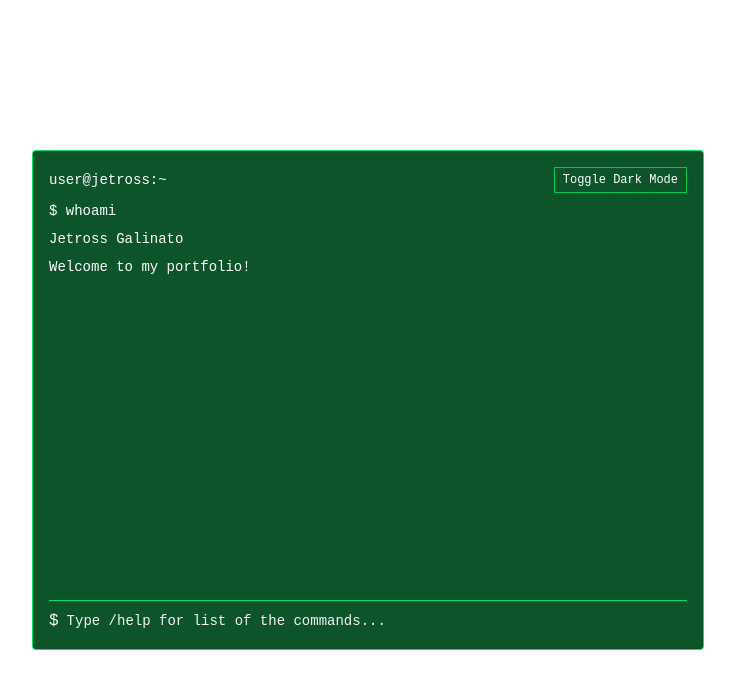
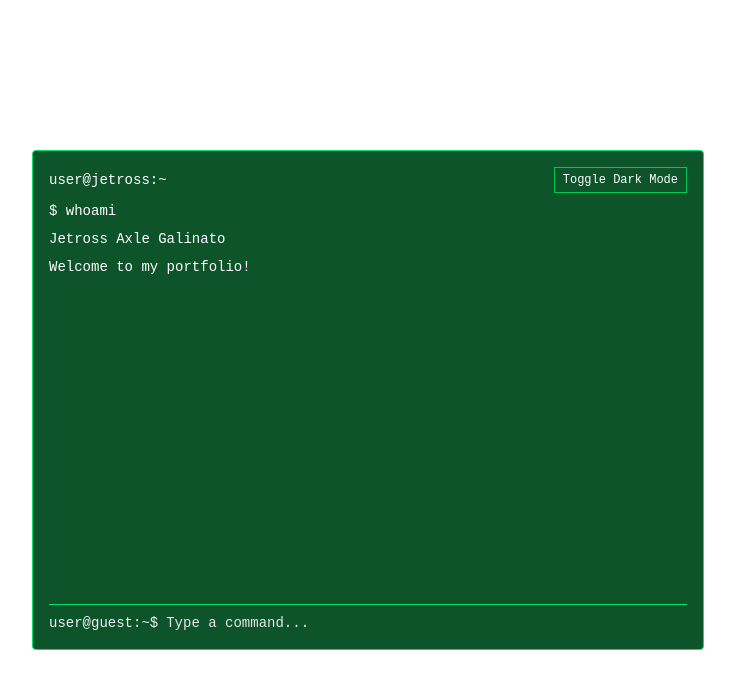
Before and after one commit to Jetrossgalinato/portfolio, a Next.js app: page / in a window 1280 px wide. Shown: the top 688 px of the page, without its empty margins (272-1007 px from the left). Built offline with nearby package versions, Linux system fonts and the light colour scheme.

Commit message:
added user@guest:~$ in input field

```diff
--- a/src/app/components/Terminal.tsx
+++ b/src/app/components/Terminal.tsx
@@ -28,7 +28,6 @@ const Terminal = () => {
           "Based in the Philippines",
           "3+ years of experience in backend development (APIs, databases, authentication)",
           "1+ year of experience in full-stack development using modern frameworks",
-          "Skilled in Django, PostgreSQL, REST APIs, React, Next.js, and more",
           "Tech-stack: Python, Django, PHP, Laravel, Reactjs, Next.js, TypeScript, PostgreSQL, MySQL"
         );
       } else if (command === "/projects") {
@@ -94,7 +93,7 @@ const Terminal = () => {
 
   return (
     <div className="min-h-screen flex items-center justify-center bg-[var(--background)] px-4 transition-all duration-300">
-      <div className="w-full max-w-2xl h-[500px] border border-green-400 rounded p-4 font-mono bg-green-900 dark:bg-black text-white dark:text-green-500 flex flex-col">
+      <div className="w-full max-w-2xl h-[500px] border border-green-400 rounded p-4 font-mono bg-green-900 dark:bg-black text-white dark:text-green-400 flex flex-col">
         <div className="flex justify-between items-center mb-2">
           <span className="text-sm">user@jetross:~</span>
           <button
@@ -111,7 +110,7 @@ const Terminal = () => {
           className="flex-1 overflow-y-auto space-y-2 mb-4 pr-1 text-sm"
         >
           <p>$ whoami</p>
-          <p>Jetross Galinato</p>
+          <p>Jetross Axle Galinato</p>
           <p>Welcome to my portfolio!</p>
           {history.map((line, idx) => (
             <p key={idx}>{line}</p>
@@ -119,14 +118,16 @@ const Terminal = () => {
         </div>
 
         <div className="flex items-center border-t border-green-400 pt-2">
-          <span className="mr-2 select-none">$</span>
+          <span className="mr-2 select-none text-sm text-gray-100 dark:text-green-400">
+            user@guest:~$
+          </span>
           <input
             type="text"
             value={input}
             onChange={(e) => setInput(e.target.value)}
             onKeyDown={handleKeyDown}
-            className="w-full bg-transparent outline-none border-none text-white text-sm dark:text-green-400 placeholder:text-gray-100 dark:placeholder:text-green-500"
-            placeholder="Type /help for list of the commands..."
+            className="w-full bg-transparent outline-none border-none text-white text-sm dark:text-green-400 placeholder:text-gray-200 dark:placeholder:text-green-600"
+            placeholder="Type a command..."
             autoFocus
           />
         </div>
```
